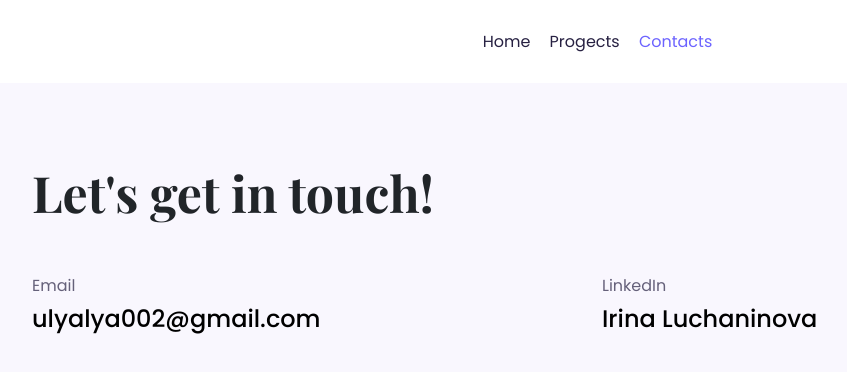
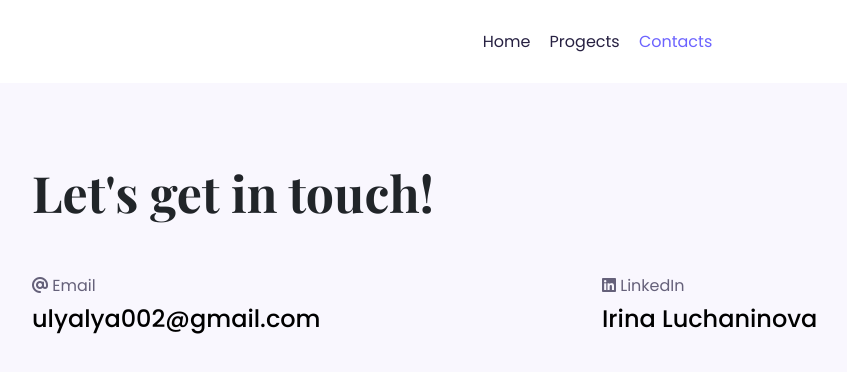
Before and after one commit to luchaninova/portfolio_luchaninova, a plain HTML site: page contacts.html in a window 1280 px wide. Shown: the whole page, without its empty margins (50-897 px from the left). Drawn offline with nearby package versions, Linux system fonts and the light colour scheme.

Commit message:
Added icons on contact page

```diff
--- a/contacts.html
+++ b/contacts.html
@@ -55,6 +55,7 @@
         <div class="row mt-5">
           <div class="col">
             <p>
+              <i class="fa-solid fa-at"></i>
               Email
               <br />
               <a
@@ -67,6 +68,7 @@
           </div>
           <div class="col">
             <p>
+              <i class="fa-brands fa-linkedin"></i>
               LinkedIn
               <br />
               <a
```
